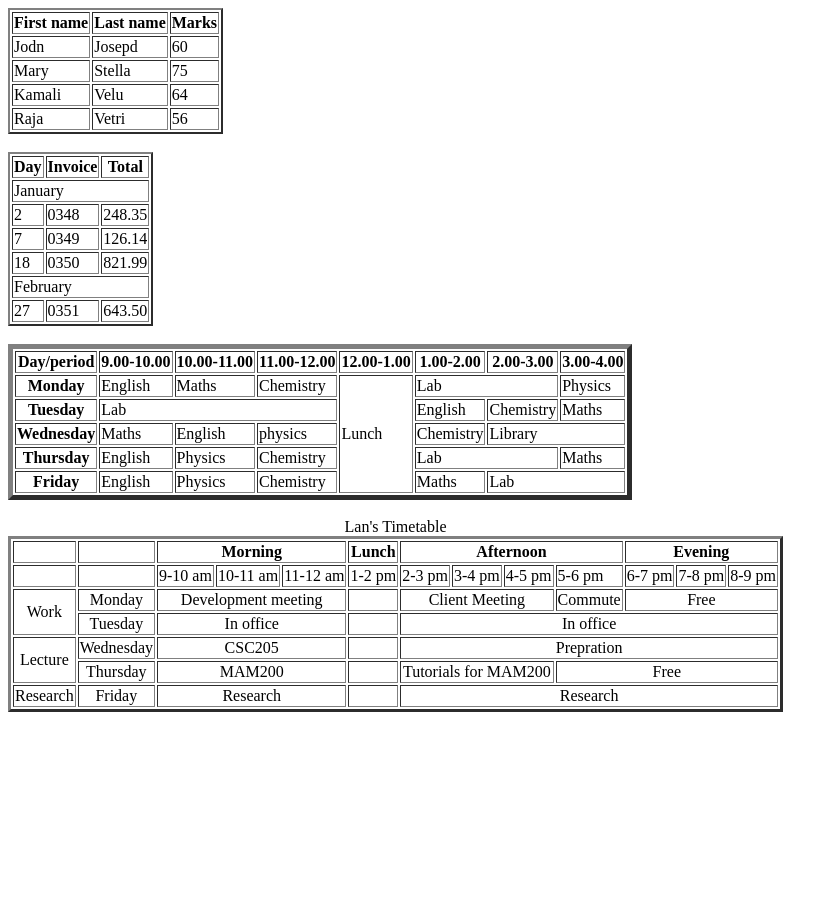
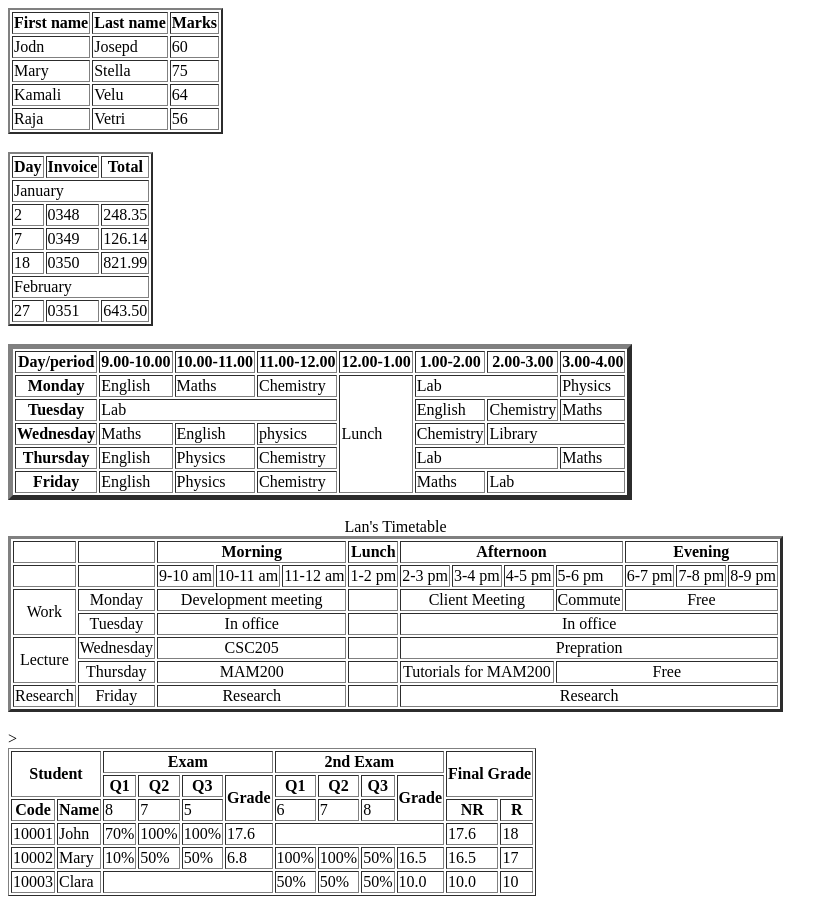
Before and after one commit to Josemarieanto/HTML, a plain HTML site: page table.html in a window 1280 px wide. Shown: the whole page, without its empty margins (0-838 px from the left). Before the commit the page ends 800 px from the top, so only its background shows below. Drawn offline with Linux system fonts and the light colour scheme.

Commit message:
table.html

```diff
--- a/table.html
+++ b/table.html
@@ -185,5 +185,77 @@
                 <td colspan="7"><p align = center>Research</p></td>
             </tr>
         </table>
+        <br>
+        <table border=1pxs>
+            <tr>
+                <th rowspan="2" colspan="2">Student</th>
+                <th colspan="4">Exam</th>
+                <th colspan="4">2nd Exam</th>
+                <th rowspan="2" colspan="2">Final Grade</th>
+            </tr>
+            <tr>
+                <th>Q1</th>
+                <th>Q2</th>
+                <th>Q3</th>
+                <th rowspan="2">Grade</th>
+                <th>Q1</th>
+                <th>Q2</th>
+                <th>Q3</th>
+                <th rowspan="2">Grade</th>
+            </tr>
+            <tr>
+                <th>Code</th>
+                <th>Name</th>
+                <td>8</td>
+                <td>7</td>
+                <td>5</td>
+                <td>6</td>
+                <td>7</td>
+                <td>8</td>
+                <th>NR</th>
+                <th>R</th>
+            </tr>
+            <tr>
+                <td>10001</td>
+                <td>John</td>
+                <td>70%</td>
+                <td>100%</td>
+                <td>100%</td>
+                <td>17.6</td>
+                <td colspan="4"> </td>
+                <td>17.6</td>
+                <td>18</td>
+            </tr>
+            <tr>
+                <td>10002</td>
+                <td>Mary</td>
+                <td>10%</td>
+                <td>50%</td>
+                <td>50%</td>
+                <td>6.8</td>
+                <td>100%</td>
+                <td>100%</td>
+                <td>50%</td>
+                <td>16.5</td>
+                <td>16.5</td>
+                <td>17</td>>
+
+            </tr>
+            <tr>
+                <td>10003</td>
+                <td>Clara</td>
+                <td colspan="4"> </td>
+                <td>50%</td>
+                <td>50%</td>
+                <td>50%</td>
+                <td>10.0</td>
+                <td>10.0</td>
+                <td>10</td>
+
+
+            </tr>
+
+        </table>
+
     </body>
 </html>
```
